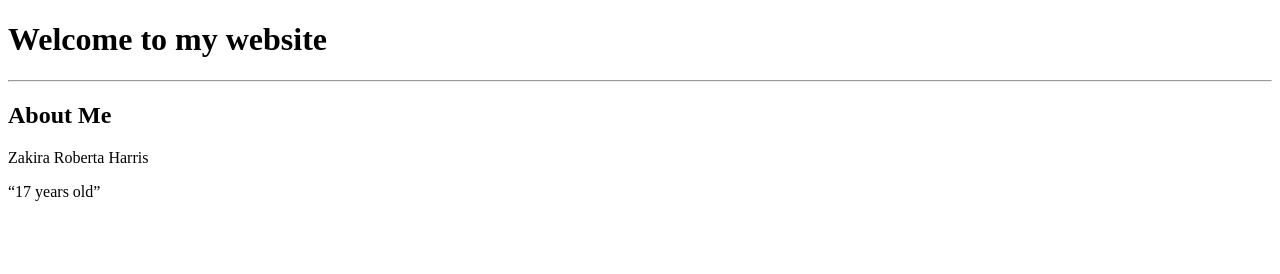
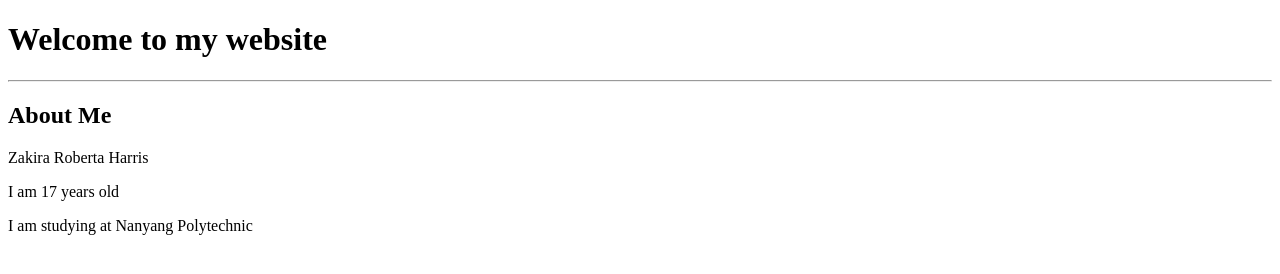
Before and after one commit to keekidee/kira.github.io, a plain HTML site: page index.html in a window 1280 px wide. Drawn offline with Linux system fonts and the light colour scheme.

Commit message:
Update index.html

```diff
--- a/index.html
+++ b/index.html
@@ -8,6 +8,7 @@
     <hr>
     <h2>About Me</h2>
     <p>Zakira Roberta Harris</p>
-    <q>17 years old</q>
+    <p>I am 17 years old</p>
+    <p>I am studying at Nanyang Polytechnic</p>
   </body>
 </HTML>
```
